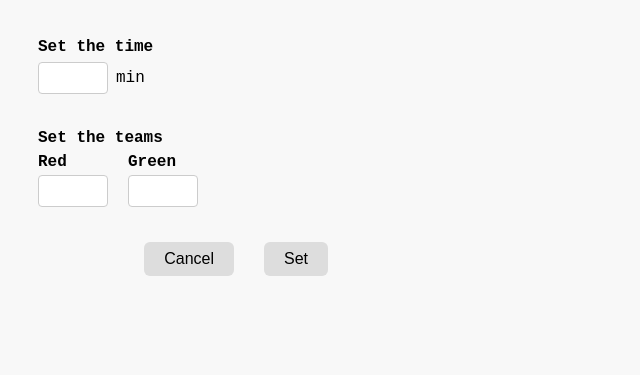
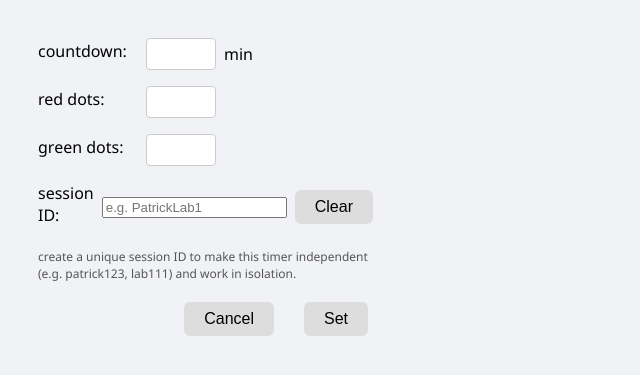
Before and after one commit to lancel00zz/ddtimer, a Flask app: page /settings in a window 1280 px wide. Shown: the top 375 px of the page, without its empty margins (0-640 px from the left). Run offline with Flask 3, Linux system fonts and the light colour scheme.

Commit message:
version 4.0
What’s Isolated Right Now
	•	✅ /ping, /done, and /reset all behave per-session (green dot tracking)
	•	✅ QR codes point to specific sessions (e.g. ?session=PZA01)
	•	✅ Frontend polling is scoped by session

```diff
--- a/app/routes.py
+++ b/app/routes.py
@@ -118,16 +118,20 @@ def edit_config():
 
 
 # ───────────────────────────────────────────────────────────────────────
-# In-memory counter for /done and /ping
-scan_count = 0
+from collections import defaultdict
+from datetime import datetime
+
+# In-memory session-scoped tracking for /done, /ping, /reset
+sessions = defaultdict(lambda: {"count": 0, "last_ping": datetime.now()})
 
 @main.route("/done")
 def done():
     """
-    Called by the QR scanner. Increments scan_count and returns a confirmation string.
+    Called by the QR scanner. Increments scan count for the session and returns a confirmation string.
     """
-    global scan_count
-    scan_count += 1
+    session_id = request.args.get("session", "default")
+    sessions[session_id]["count"] += 1
+    sessions[session_id]["last_ping"] = datetime.now()
     return """
 <html>
   <head>
@@ -152,19 +156,20 @@ def done():
 @main.route("/ping")
 def ping():
     """
-    Called periodically by the frontend (every 2 seconds). Returns the current scan_count.
+    Called periodically by the frontend (every 2 seconds). Returns the current session scan count.
     """
-    global scan_count
-    return str(scan_count)
+    session_id = request.args.get("session", "default")
+    return str(sessions[session_id]["count"])
 
 
 @main.route("/reset", methods=["POST"])
 def reset():
     """
-    Resets the scan_count back to zero. Called when the facilitator resets the dots.
+    Resets the scan count for the session back to zero. Called when the facilitator resets the dots.
     """
-    global scan_count
-    scan_count = 0
+    session_id = request.args.get("session", "default")
+    sessions[session_id]["count"] = 0
+    sessions[session_id]["last_ping"] = datetime.now()
     return "OK"
 
 
@@ -213,7 +218,10 @@ def qr_image():
     When a phone scans this QR, it will open https://<host>/done and register a check-in.
     """
     # Build the full /done URL based on whatever host called us (ngrok or Railway)
+    session_id = request.args.get("session")
     done_url = request.url_root.rstrip("/") + "/done"
+    if session_id:
+        done_url += f"?session={session_id}"
 
     img = qrcode.make(done_url)
     buf = io.BytesIO()
--- a/app/templates/settings.html
+++ b/app/templates/settings.html
@@ -5,18 +5,18 @@
   <title>Timer Settings</title>
   <style>
     body {
-      font-family: 'Courier New', monospace;
-      background-color: #f8f8f8;
+      font-family: 'Segoe UI', 'Helvetica Neue', sans-serif;
+      background-color: #f0f2f5;
       padding: 30px;
       display: flex;
       flex-direction: column;
       align-items: flex-start;
-      gap: 20px;
-      width: 300px;
+      gap: 12px;
+      width: 340px;
     }
 
     label {
-      font-weight: bold;
+      font-weight: 500;
       margin-bottom: 6px;
       display: block;
     }
@@ -25,7 +25,7 @@
       display: flex;
       align-items: center;
       gap: 8px;
-      margin-bottom: 15px;
+      margin-bottom: 4px; /* tighter spacing below input rows */
       width: 100%;
     }
 
@@ -54,7 +54,7 @@
     }
 
     .team-input span {
-      font-weight: bold;
+      font-weight: 500;
       margin-bottom: 4px;
       display: block;
     }
@@ -79,29 +79,39 @@
       width: 100%;
       justify-content: flex-end;
     }
+
+    .session-help {
+      font-size: 0.75rem;
+      color: #555;
+      margin-top: 0;       /* no gap above */
+      margin-bottom: 8px;  /* slightly smaller gap below */
+    }
   </style>
 </head>
 <body>
-  <div>
-    <label for="time-input">Set the time</label>
-    <div class="input-row">
-      <input type="number" id="time-input" min="1" />
-      <span>min</span>
-    </div>
+  <div class="input-row">
+    <label for="time-input" style="width: 100px;">countdown:</label>
+    <input type="number" id="time-input" min="1" style="width: 60px;" />
+    <span>min</span>
   </div>
 
-  <div>
-    <label>Set the teams</label>
-    <div class="teams-row">
-      <div class="team-input">
-        <span>Red</span>
-        <input type="number" id="red-teams" min="0" />
-      </div>
-      <div class="team-input">
-        <span>Green</span>
-        <input type="number" id="green-teams" min="0" />
-      </div>
-    </div>
+  <div class="input-row">
+    <label for="red-teams" style="width: 100px;">red dots:</label>
+    <input type="number" id="red-teams" min="0" style="width: 60px;" />
+  </div>
+
+  <div class="input-row">
+    <label for="green-teams" style="width: 100px;">green dots:</label>
+    <input type="number" id="green-teams" min="0" style="width: 60px;" />
+  </div>
+
+  <div class="input-row">
+    <label for="session-id" style="width: 100px;">session ID:</label>
+    <input type="text" id="session-id" placeholder="e.g. PatrickLab1" style="flex: 1;" />
+    <button onclick="clearSessionId()">Clear</button>
+  </div>
+  <div class="session-help">
+    create a unique session ID to make this timer independent (e.g. patrick123, lab111) and work in isolation.
   </div>
 
   <div class="button-row">
@@ -114,24 +124,36 @@
       const minutes = parseInt(document.getElementById("time-input").value, 10);
       const red = parseInt(document.getElementById("red-teams").value, 10);
       const green = parseInt(document.getElementById("green-teams").value, 10);
+      const sessionId = document.getElementById("session-id").value.trim();
 
       if (window.opener) {
         window.opener.postMessage({
           type: "settings",
           minutes,
           teams: red,
-          green_teams: green
+          green_teams: green,
+          session_id: sessionId || null
         }, "*");
       }
 
       window.close();
     }
 
-    // Listen for window position message
+    function clearSessionId() {
+      document.getElementById("session-id").value = "";
+    }
+
+    // Listen for window position message and prefill session ID if provided
     window.addEventListener("message", (event) => {
       if (event.data?.type === "position-settings-window") {
         const { left, top } = event.data;
         window.moveTo(left, top);
+        if (event.data.prefill_session_id !== undefined) {
+          const sessionField = document.getElementById("session-id");
+          if (sessionField) {
+            sessionField.value = event.data.prefill_session_id;
+          }
+        }
       }
     });
 
--- a/docker-compose.dev.yml
+++ b/docker-compose.dev.yml
@@ -12,7 +12,7 @@
 ## ------------------- end ----------------
 services:
   facilitator:
-    image: lancel00zz/facilitator-timer-app:3.2.1
+    image: lancel00zz/facilitator-timer-app:4.0
     platform: linux/amd64
     ports:
       - "5056:5000"
```
Also changed, not shown: app/templates/popup.html (+31 -6 lines), app/templates/qr_popup.html (+12 -2 lines), config/config.json (+4 -4 lines).
